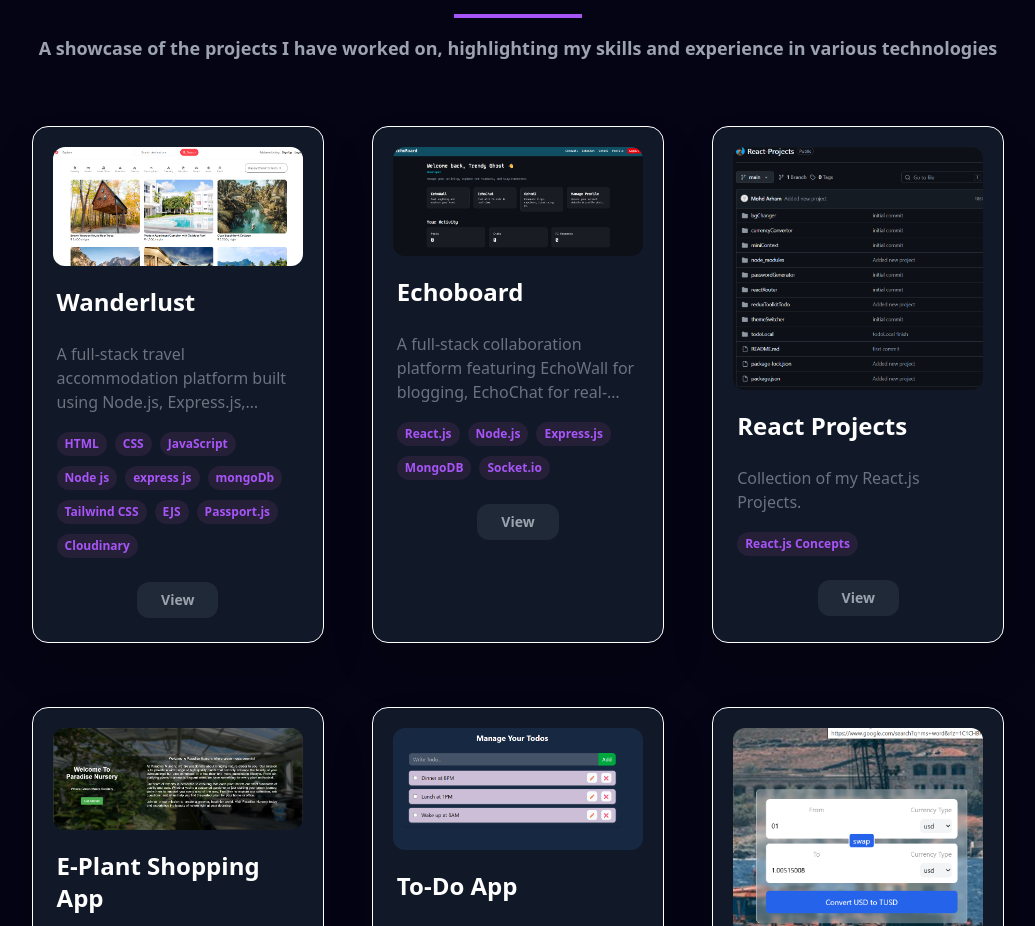
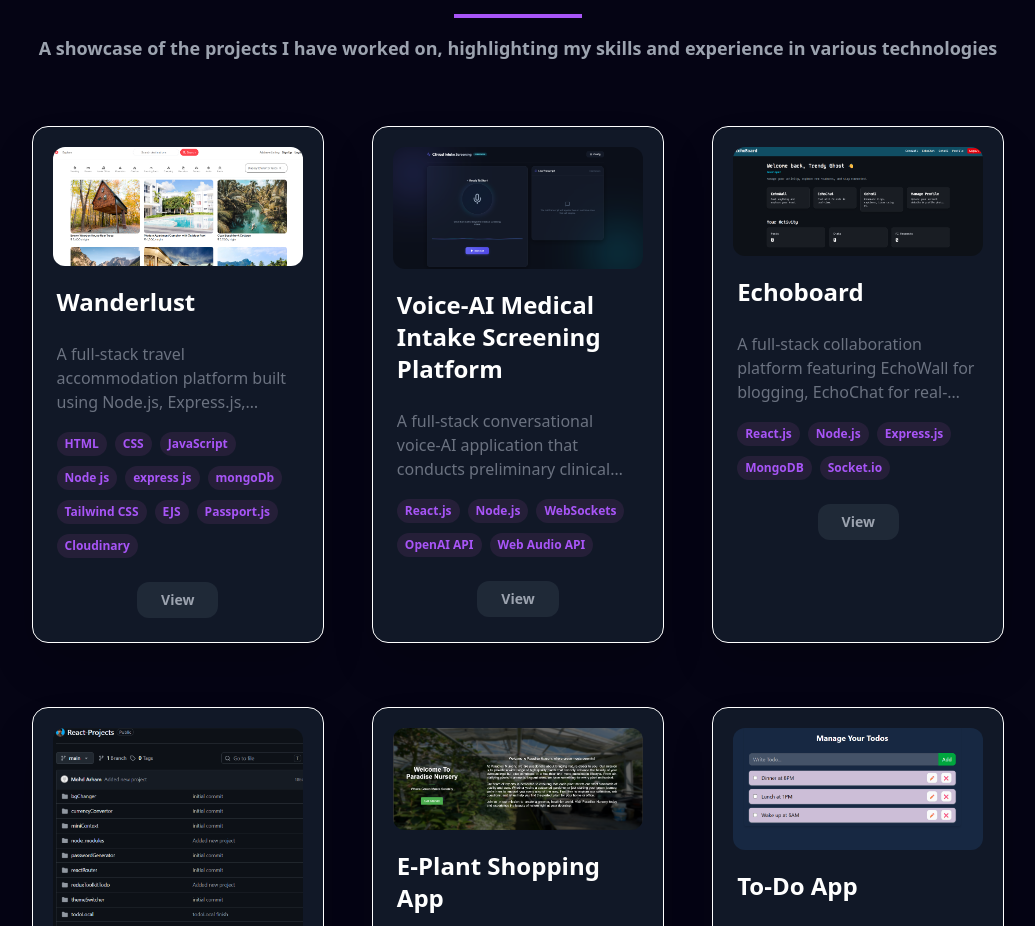
Before and after one commit to MohdArham421/Portfolio, a React (Vite) app: page / in a window 1280 px wide. Shown: the part 4505-5431 px from the top of the page, without its empty margins (122-1157 px from the left). Built offline with nearby package versions, Linux system fonts and the light colour scheme.

Commit message:
Add Voice-AI Medical Intake Screening Platform project

```diff
--- a/src/Constant.js
+++ b/src/Constant.js
@@ -15,6 +15,7 @@ import vscode from './Assets/vscode.png'
 import postman from './Assets/postman.png'
 import git from './Assets/git.png'
 import Wanderlust from './Assets/Wanderlust.png'
+import HealthScreeningVoice from './Assets/HealthScreeningVoice.png'
 import Convertor from './Assets/Convertor.png'
 import Echoboard from './Assets/Echoboard.png'
 import E_plantShopping from './Assets/E_plantShopping.png'
@@ -162,6 +163,17 @@ export const education=[
 
     {
       id:2,
+      title:"Voice-AI Medical Intake Screening Platform",
+      description:"A full-stack conversational voice-AI application that conducts preliminary clinical screenings. Built with React.js, Node.js, WebSockets, and OpenAI (Whisper, GPT-4, TTS) to handle bilingual dialogue, barge-in detection, and structured medical summaries.",
+      image:HealthScreeningVoice,
+      tags:["React.js", "Node.js", "WebSockets", "OpenAI API", "Web Audio API"],
+      github:"https://github.com/MohdArham421/health-screening-voice",
+      webapp:"https://health-screening-voice.vercel.app/"
+    },
+
+
+    {
+      id:3,
       title:"Echoboard",
       description:"A full-stack collaboration platform featuring EchoWall for blogging, EchoChat for real-time communication, and EchoTask for project management. Built with React.js, Node.js, Express.js, MongoDB, and Socket.io to enable seamless team collaboration and productivity.",
       image:Echoboard,
@@ -172,7 +184,7 @@ export const education=[
 
 
     {
-      id: 3,
+      id: 4,
       title: "React Projects",
       description: "Collection of my React.js Projects.",
       image: reactProjects ,
@@ -182,7 +194,7 @@ export const education=[
 
 
     {
-      id:4,
+      id:5,
       title:"E-Plant Shopping App",
       description:"An e-commerce application for browsing and purchasing indoor plants. Features product categorization, shopping cart functionality, and responsive UI to provide a smooth online shopping experience.",
       image:E_plantShopping,
@@ -193,7 +205,7 @@ export const education=[
 
 
     {
-      id: 5,
+      id: 6,
       title: "To-Do App",
       description: "A React-based task management application that enables users to add, edit, delete, and organize tasks efficiently. Implemented Context API for centralized state management and Local Storage for persistent task data, ensuring tasks remain available across browser sessions.",
       image: TodoApp,
@@ -203,7 +215,7 @@ export const education=[
 
 
     {
-      id: 6,
+      id: 7,
       title: "Currency Convertor",
       description:
       "The Currency Converter is a simple and easy-to-use web app made with React and Tailwind CSS. It lets users convert one currency into another using the latest exchange rates. The app is fast, works on all devices, and has a clean, user-friendly design",
@@ -214,7 +226,7 @@ export const education=[
     },
 
     {
-      id: 7,
+      id: 8,
       title: "Simon Says Game",
       description: "An interactive memory game where players repeat increasingly complex color sequences. Implemented game logic, score tracking, and responsive user interactions using JavaScript.",
       image: simonSays_Game,
```
Also changed, not shown: src/Assets/HealthScreeningVoice.png (added).
